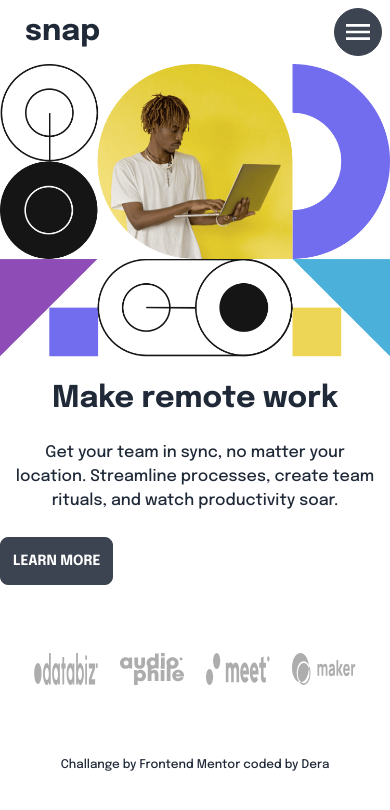
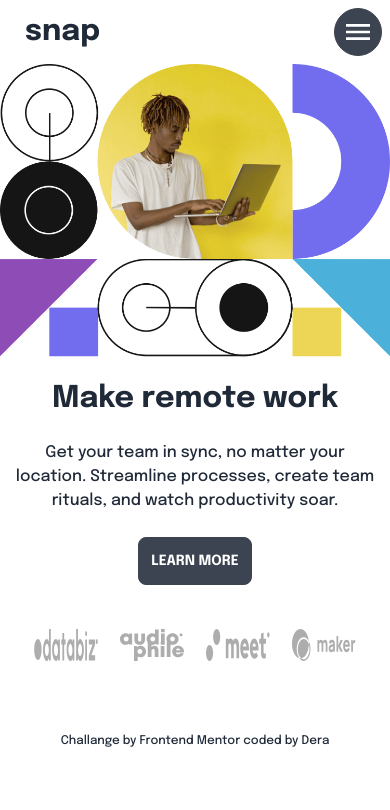
Before and after one commit to Derajatul/frontend-mentor-solution, a React (Vite) app in the folder Junior/intro-section-with-dropdown-navigation/: page / in a window 390 px wide. Shown: the top 810 px of the page. Built offline with nearby package versions, Linux system fonts and the light colour scheme.

Commit message:
fix layout

```diff
--- a/Junior/intro-section-with-dropdown-navigation/src/components/Hero.jsx
+++ b/Junior/intro-section-with-dropdown-navigation/src/components/Hero.jsx
@@ -22,7 +22,9 @@ const Hero = () => {
           Get your team in sync, no matter your location. Streamline processes,
           create team rituals, and watch productivity soar.
         </p>
-        <button className='btn lg:mr-auto my-6 px-3 mx-auto'>Learn more</button>
+        <button className='btn my-6 px-3 mx-auto block'>
+          Learn more
+        </button>
 
         <div className='flex flex-wrap justify-evenly my-11 px-3 lg:w-full'>
           <img
```
